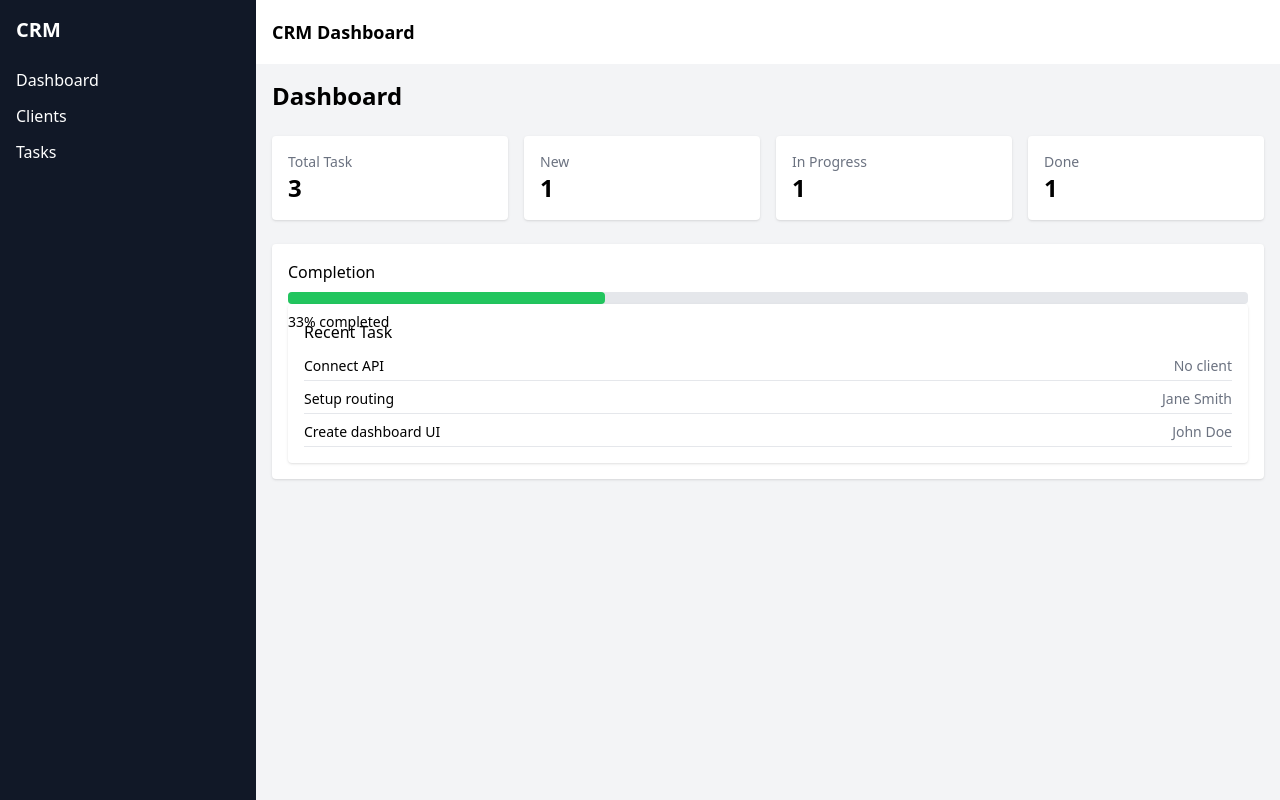
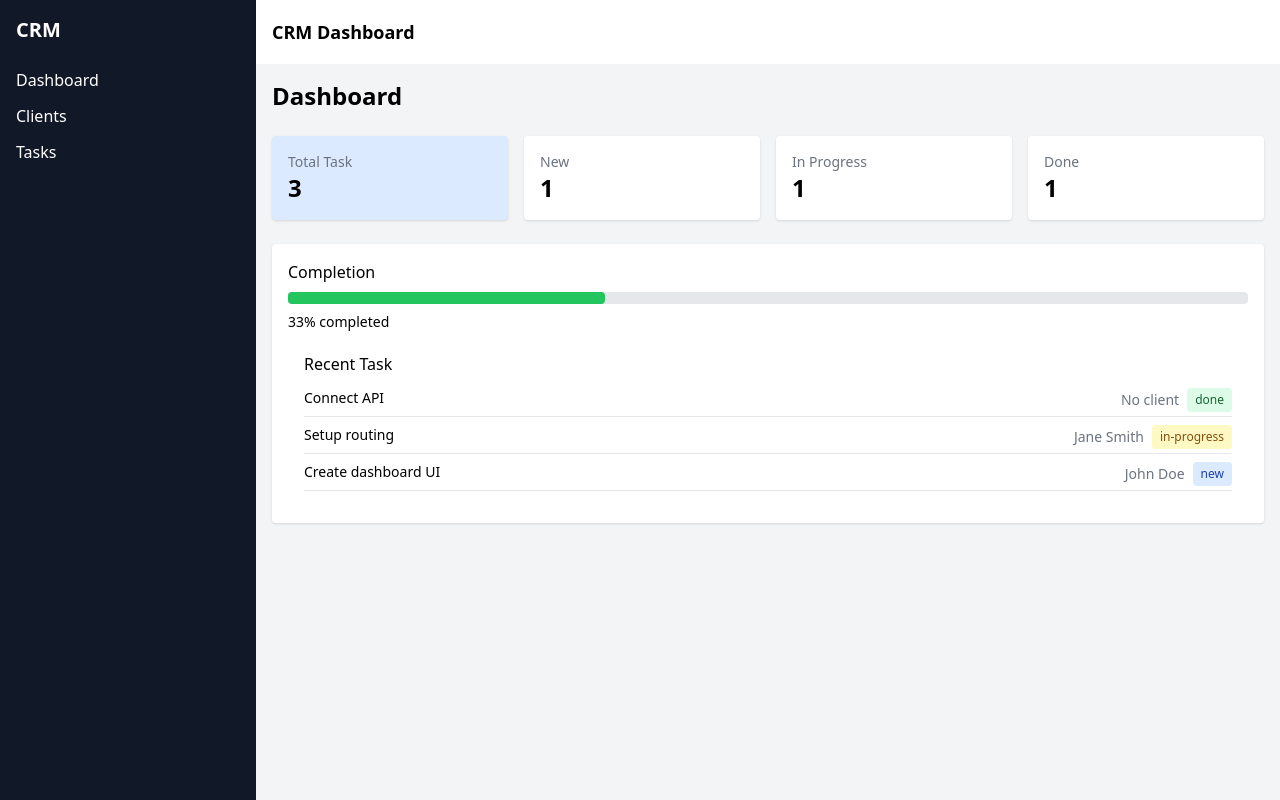
Before and after one commit to EvgeniyKarpuhin/crm-dashboard, a React (Vite) app: page / in a window 1280 px wide. Built offline with nearby package versions, Linux system fonts and the light colour scheme.

Commit message:
the visual part has been created and sorting by tasks has been added

```diff
--- a/src/components/StatCard.tsx
+++ b/src/components/StatCard.tsx
@@ -1,11 +1,16 @@
 type Props = {
     title: string;
     value: number;
+    onClick?: () => void;
+    active?: boolean;
 };
 
-const StatCard = ({ title, value } : Props) => {
+const StatCard = ({ title, value, onClick, active } : Props) => {
     return (
-        <div className="bg-white p-4 rounded shadow">
+        <div
+            className={`p-4 rounded shadow cursor-pointer transition ${active ? "bg-blue-100" : "bg-white hover:bg-gray-100"}`}
+            onClick={onClick}
+        >
             <p className="text-sm text-gray-500">{title}</p>
             <h2 className="text-2xl font-bold">{value}</h2>
         </div>
--- a/src/pages/Dashboard.tsx
+++ b/src/pages/Dashboard.tsx
@@ -1,6 +1,7 @@
 import { useTaskStore } from "../store/useTaskStore";
 import { useClientStore } from "../store/useClientStore";
 import StatCard from "../components/StatCard";
+import { useState } from "react";
 
 const Dashboard = () => {
     const { tasks } = useTaskStore();
@@ -10,6 +11,10 @@ const Dashboard = () => {
     const newCount = tasks.filter((t) => t.status === "new").length;
     const inProgress = tasks.filter((t) => t.status === "in-progress").length;
     const done = tasks.filter((t) => t.status === "done").length;
+    const [filterStatus, setFilterStatus] = useState<"all" | "new" | "in-progress" | "done">("all");
+    const filteredTasks = filterStatus === "all"
+        ? tasks
+        : tasks.filter((t) => t.status === filterStatus);
 
     const completionRate = total
         ? Math.round((done / total) * 100)
@@ -20,10 +25,30 @@ const Dashboard = () => {
             <h2 className="text-2xl font-bold">Dashboard</h2>
 
             <div className="grid grid-cols-4 gap-4">
-               <StatCard title="Total Task" value={total} />
-               <StatCard title="New" value={newCount} />
-               <StatCard title="In Progress" value={inProgress} />
-               <StatCard title="Done" value={done} />
+               <StatCard
+                title="Total Task"
+                value={total}
+                onClick={() => setFilterStatus("all")}
+                active={filterStatus === "all"}
+            />
+               <StatCard
+                title="New"
+                value={newCount}
+                onClick={() => setFilterStatus("new")}
+                active={filterStatus === "new"}
+            />
+               <StatCard
+                title="In Progress"
+                value={inProgress}
+                onClick={() => setFilterStatus("in-progress")}
+                active={filterStatus === "in-progress"}
+            />
+               <StatCard
+                title="Done"
+                value={done}
+                onClick={() => setFilterStatus("done")}
+                active={filterStatus === "done"}
+            />
             </div>
 
             <div className="bg-white p-4 rounded shadow">
@@ -37,10 +62,10 @@ const Dashboard = () => {
                     <p className="mt-2 text-sm">{completionRate}% completed</p>
                 </div>
 
-                <div className="bg-white p-4 rounded shadow">
+                <div className="bg-white p-4 rounded mt-8">
                     <p className="font-medium mb-3">Recent Task</p>
                     <div className="space-y-2">
-                        {tasks.slice(-5).reverse().map((task) => {
+                        {[...filteredTasks].slice(-20).reverse().map((task) => {
                             const client = clients.find(c => c.id === task.clientId);
 
                             return (
@@ -49,9 +74,19 @@ const Dashboard = () => {
                                     className="flex justify-between text-sm border-b pb-1"
                                 >
                                     <span>{task.title}</span>
-                                    <span className="text-gray-500">
+                                    <div className="flex gap-2 items-center">
+                                        <span className="text-gray-500">
                                         {client?.name || "No client"}
                                     </span>
+                                    <span
+                                        className={`text-xs px-2 py-1 rounded ${
+                                            task.status === "new" ? "bg-blue-100 text-blue-800" :
+                                            task.status === "in-progress" ? "bg-yellow-100 text-yellow-800" : "bg-green-100 text-green-800"
+                                        }`}
+                                    >
+                                        {task.status}
+                                    </span>
+                                    </div>
                                 </div>
                             );
                         })}
```
